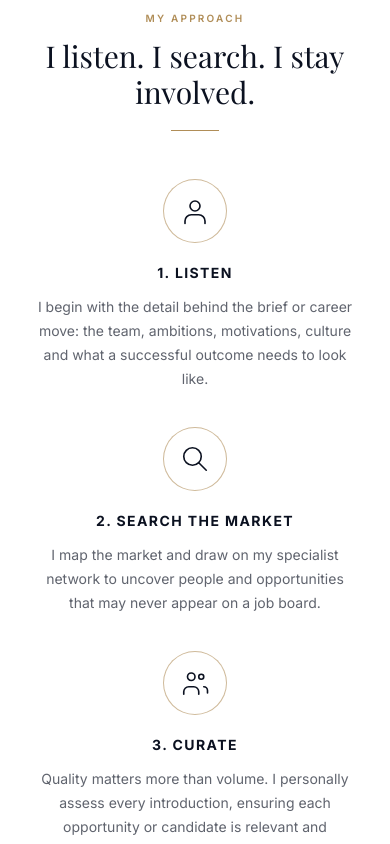
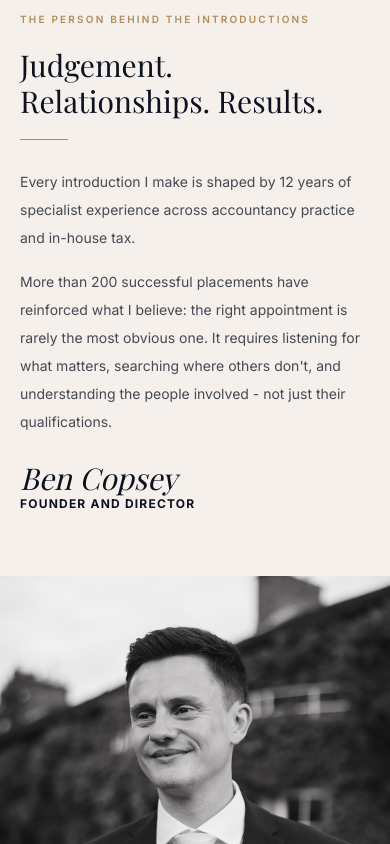
Before and after one commit to WH-93/website-skeleton-1, a Next.js app: page /about in a window 390 px wide. Shown: the part 4060-4904 px from the top of the page. Built offline with nearby package versions, Linux system fonts and the light colour scheme; a web font is replaced by a local one.

Commit message:
refactor(about): remove process section, keep on homepage only

```diff
--- a/src/app/about/page.tsx
+++ b/src/app/about/page.tsx
@@ -8,13 +8,6 @@ const stats = [
   { icon: 'people' as const, value: '200+', label: 'Successful placements' },
   { icon: 'location' as const, value: 'UK-WIDE', label: 'A trusted network across the UK' },
   { icon: 'star' as const, value: 'LONG-TERM RELATIONSHIPS', label: 'Built beyond a single placement' },
-];
-
-const process = [
-  { icon: 'person' as const, title: '1. Listen', desc: 'I begin with the detail behind the brief or career move: the team, ambitions, motivations, culture and what a successful outcome needs to look like.' },
-  { icon: 'search' as const, title: '2. Search the Market', desc: 'I map the market and draw on my specialist network to uncover people and opportunities that may never appear on a job board.' },
-  { icon: 'people' as const, title: '3. Curate', desc: 'Quality matters more than volume. I personally assess every introduction, ensuring each opportunity or candidate is relevant and carefully considered.' },
-  { icon: 'clock' as const, title: '4. Stay Involved', desc: 'I remain closely involved throughout interviews, offers, notice periods and onboarding, providing support well beyond the placement.' },
 ];
 
 const values = [
@@ -61,28 +54,6 @@ export default function AboutPage() {
                 <div className="stat-label">{item.label}</div>
               </div>
             ))}
-          </div>
-        </div>
-      </section>
-
-      <section className="section bg-white text-center">
-        <div className="container-page">
-          <p className="eyebrow mb-3">My Approach</p>
-          <h2 className="section-title text-3xl sm:text-4xl">I listen. I search. I stay involved.</h2>
-          <span className="gold-rule mx-auto" />
-          <div className="relative mt-12">
-            <div className="process-line" />
-            <div className="grid gap-9 lg:grid-cols-4">
-              {process.map(step => (
-                <div key={step.title} className="relative text-center">
-                  <div className="icon-circle-lg mx-auto mb-5 text-navy relative z-10">
-                    <BcIcon name={step.icon} size={30} strokeWidth={1.3} />
-                  </div>
-                  <h3 className="font-sans text-sm font-bold uppercase tracking-wider text-navy mb-3">{step.title}</h3>
-                  <p className="text-sm leading-6 text-navy/65 max-w-xs mx-auto">{step.desc}</p>
-                </div>
-              ))}
-            </div>
           </div>
         </div>
       </section>
```
Also changed, not shown: 1 other file (tests, documents, lock files or other folders).
